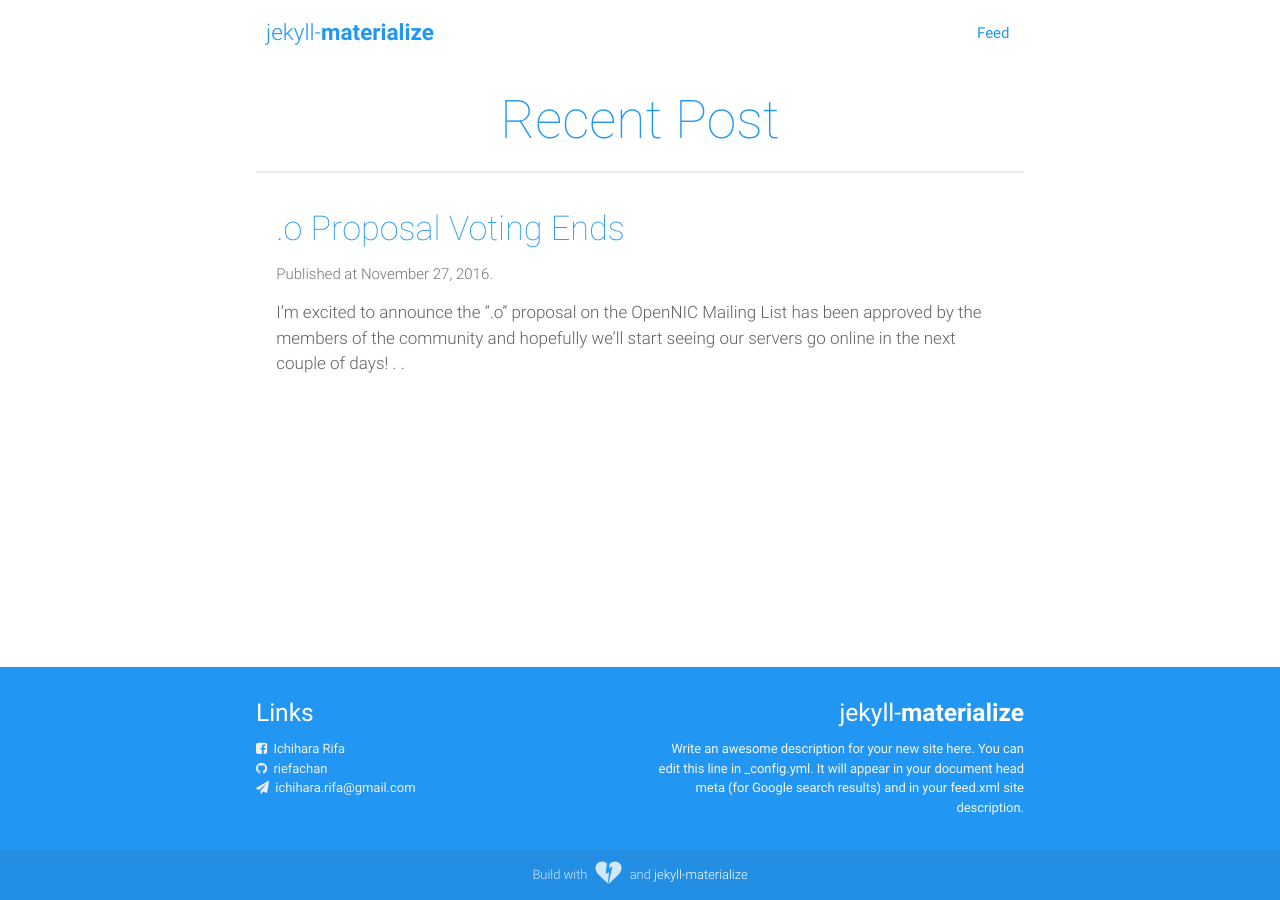
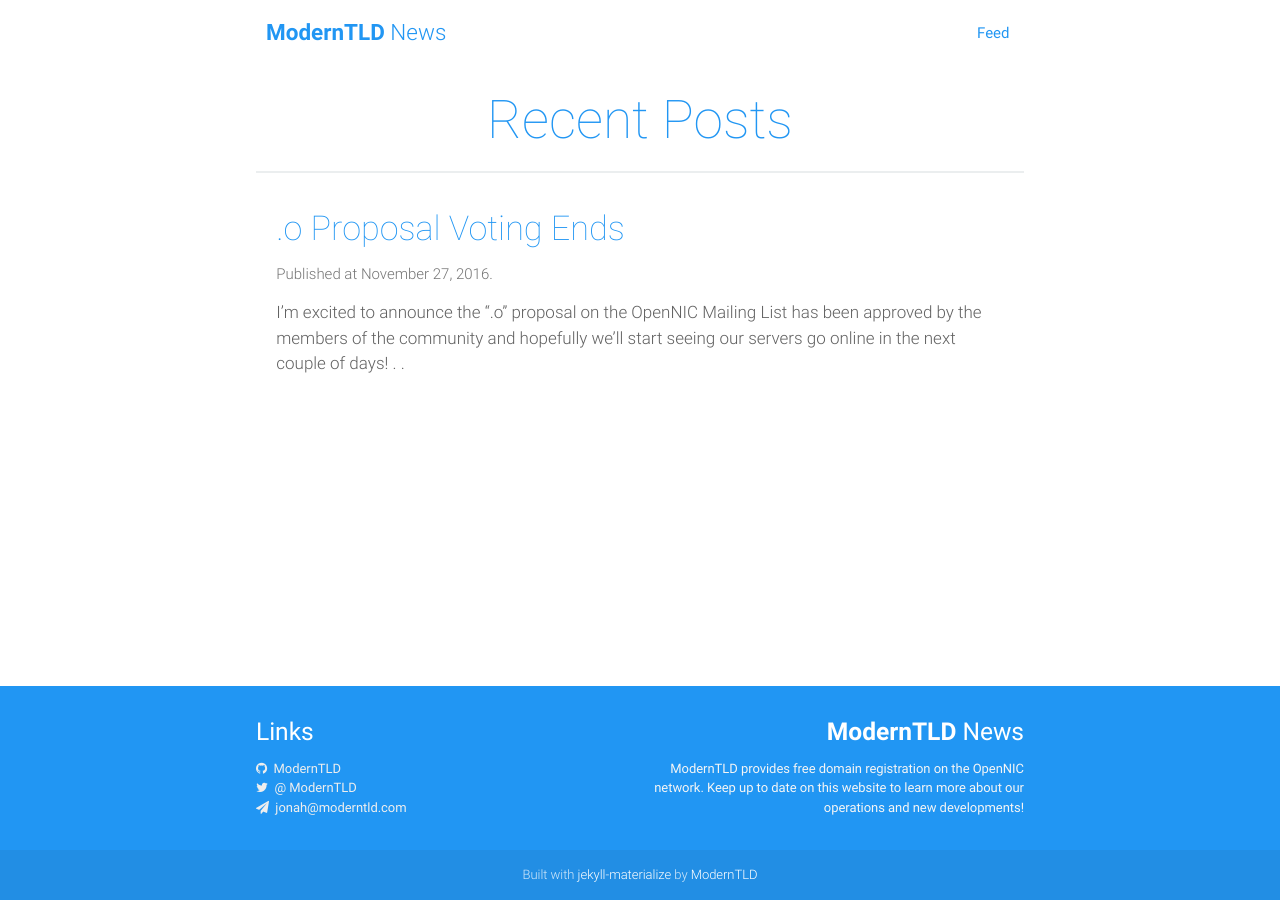
Before and after one commit to ModernTLD/blog.moderntld.com, a Jekyll site: the page built from index.html, in a window 1280 px wide. Built offline with Jekyll 4.4.1, drawn with Linux system fonts in a browser that asks for light colours; Markdown is read by kramdown in place of the engine named in the settings; the list of posts is cut into pages by our own code.

Commit message:
Theme modififcations

```diff
--- a/_config.yml
+++ b/_config.yml
@@ -1,29 +1,29 @@
 # Site settings
-title: Jekyll-materialize
+title: ModernTLD News, Articles, etc.
 description: > # this means to ignore newlines until "baseurl:"
-    Write an awesome description for your new site here. You can edit this
-    line in _config.yml. It will appear in your document head meta (for
-    Google search results) and in your feed.xml site description.
-url: "http://yourdomain.com"
+    ModernTLD provides free domain registration on the OpenNIC network.
+    Keep up to date on this website to learn more about our operations
+    and new developments!
+url: "https://blog.moderntld.com/"
 baseurl: ""
-logo: jekyll-<b>materialize</b>
+logo: "<b>ModernTLD</b> News"
 paginate: 5
 paginate_path: "/page:num/"
 owner:
-    email: ichihara.rifa@gmail.com
+    email: jonah@moderntld.com
     facebook:
-        show: true
-        name: "Ichihara Rifa"
-        url: "https://fb.me/nasya.aidan"
+        show: false
+        name: "ModernTLD"
+        url: "https://fb.me/doesnotexist"
     github:
         show: true
-        username: "riefachan"
+        username: "ModernTLD"
     twitter:
-        show: false
-        username: ""
+        show: true
+        username: "ModernTLD"
     disqus:
         show: true
-        username: "ichihararifa"
+        username: "jonaharagon"
 sass:
     sass_dir: _sass
     style: compressed
--- a/_includes/footer.html
+++ b/_includes/footer.html
@@ -17,6 +17,6 @@
   </div>
   <div class="footer-copyright">
     <div class="container center-align">
-      Build with <i class="fa fa-broken-heart"></i> and <a class="white-text" href="https://github.com/riefachan/jekyll-materialize">jekyll-materialize</a>
+      Built with <a class="white-text" href="https://github.com/riefachan/jekyll-materialize" target="_blank">jekyll-materialize</a> by <a class="white-text" href="https://www.moderntld.com/" target="_blank">ModernTLD</a>
     </div>
   </div>
--- a/index.html
+++ b/index.html
@@ -5,7 +5,7 @@
     <div class="group-article">
         <div class="row no-margin">
             <div class="col s12">
-                <h2 class="blue-text center-align thin">Recent Post</h2>
+                <h2 class="blue-text center-align thin">Recent Posts</h2>
                 <div class="divider"></div>
             </div>
         </div>
```
